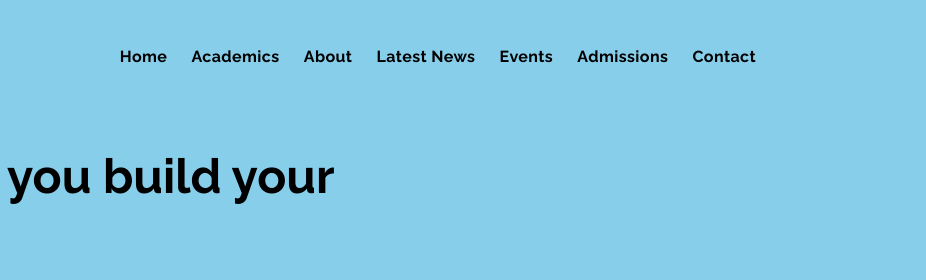
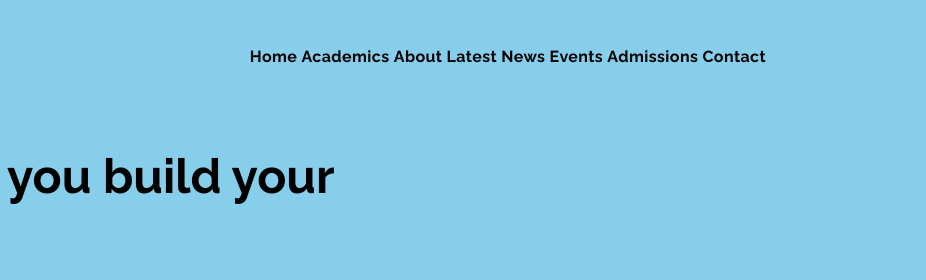
Before and after one commit to TheeKingZa/School, a plain HTML site: page index.html in a window 1280 px wide. Shown: the top 280 px of the page, 354-1280 px from the left. Drawn offline with nearby package versions, Linux system fonts and the light colour scheme.

Commit message:
nav wrap right & color

```diff
--- a/static/theme.css
+++ b/static/theme.css
@@ -469,6 +469,9 @@ html {
     background-color: var(--color-light-grey);
   }
 
+
+
+
   .button {
     display: var(--button-display);
     padding: var(--button-padding);
@@ -559,7 +562,7 @@ html {
   .nav {
     margin: 0;
     padding: 0;
-    list-style-type: none;
+    list-style: none;
     text-align: center;
   }
 
@@ -574,21 +577,24 @@ html {
 
   .nav .nav-link {
     display: block;
-    padding: 0.5rem 1rem;
+    padding: 0.5rem 0;
+    position: relative;
   }
 
   .nav .nav-link:hover {
     color: var(--nav-item-link-hover);
+    text-decoration: none;
   }
 
   .nav .nav-link::before {
-    content: "";
+    content: '';
     position: absolute;
     bottom: 0;
     left: 0;
     background-color: var(--color-white);
     width: 0;
     height: 0.2rem;
+    transition: var(--transition-duration) var(--transition-cubic-bezier);
   }
 
   .nav .nav-item:hover .nav-link::before {
```
